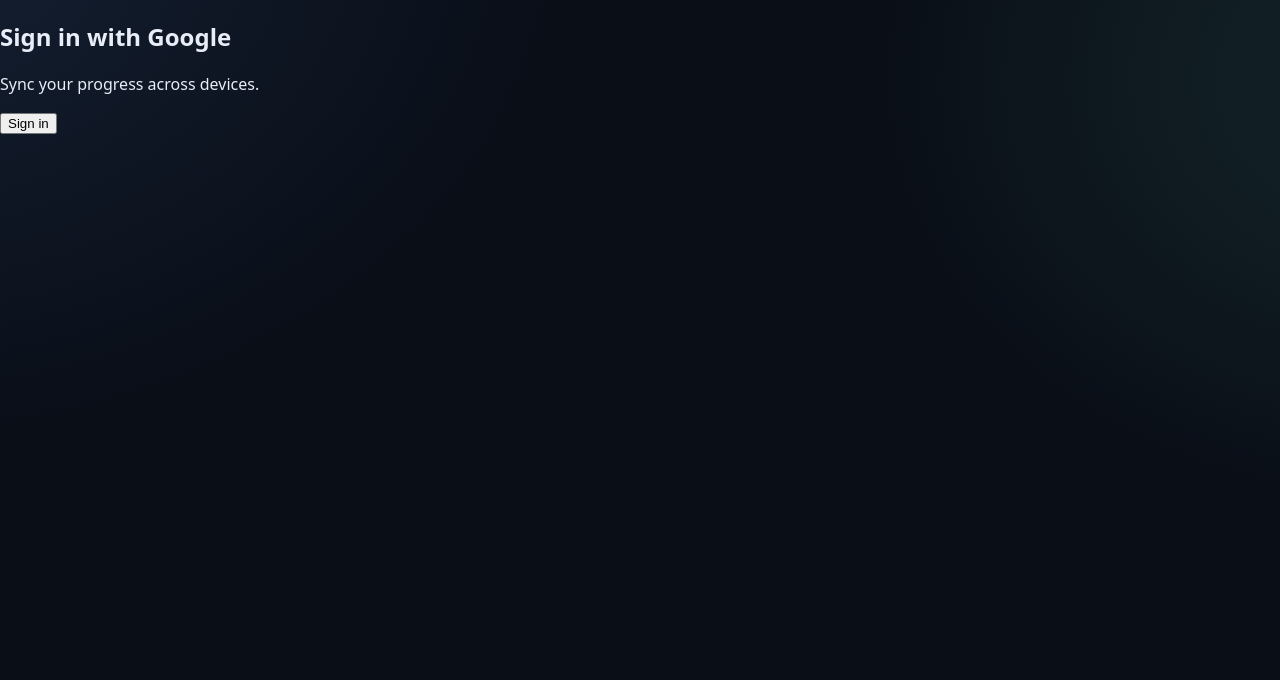
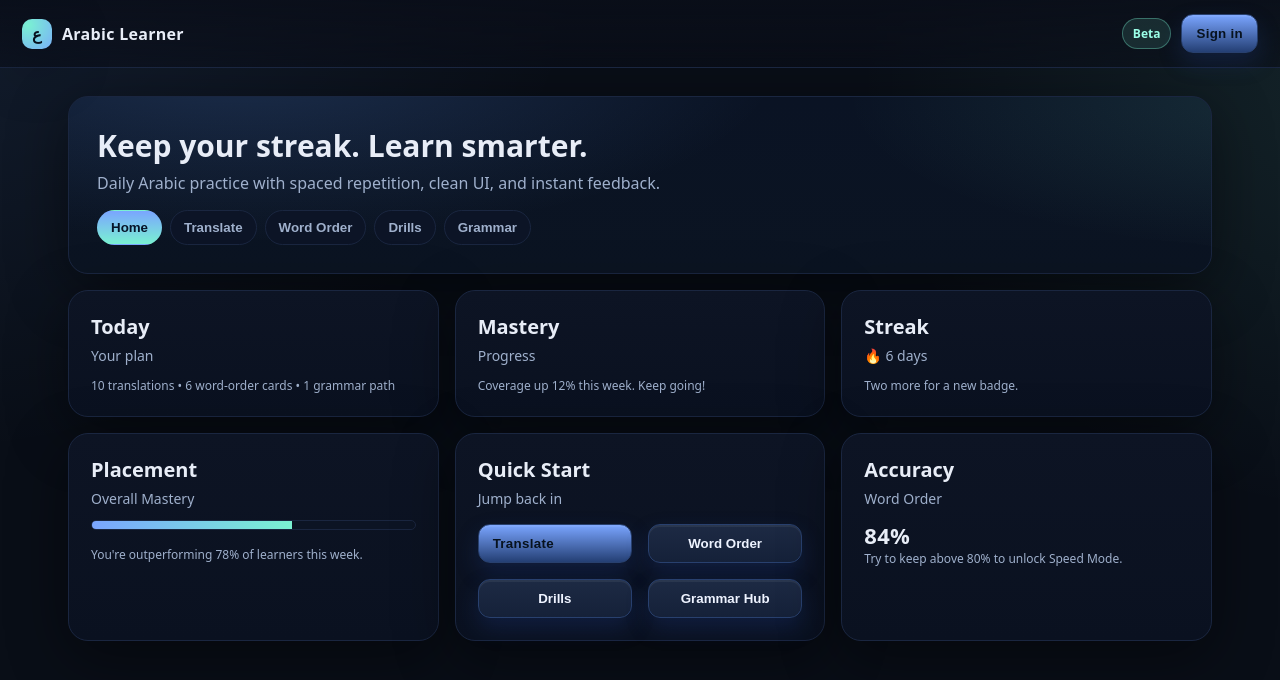
Before and after one commit to aquabble/arabialearners, a React (Vite) app: page / in a window 1280 px wide. Shown: the top 680 px of the page. Built offline with nearby package versions, Linux system fonts and the light colour scheme; no server answers.

Commit message:
Add files via upload

```diff
--- a/src/App.jsx
+++ b/src/App.jsx
@@ -1,10 +1,23 @@
 import React, { useState } from 'react'
-import Home from './components/Home'
-import StudyShell from './components/StudyShell'
-import ProfileFirebase from './components/ProfileFirebase'
-export default function AppFirebase(){
-  const [showDiacritics,setShowDiacritics]=useState(true)
-  const [user,setUser]=useState(null)
-  const [screen,setScreen]=useState('home')
-  return (<div className="min-h-screen bg-gradient-to-br from-emerald-200 via-sky-100 to-amber-200 dark:from-zinc-950 dark:via-zinc-950 dark:to-zinc-900 flex items-center justify-center p-6"><div className="max-w-4xl w-full">{!user ? (<ProfileFirebase onLogin={setUser} />) : (<><div className="mb-4 flex items-center justify-between"><div className="text-xl font-bold">📚 Arabic Learner</div><div className="flex items-center gap-2"><button onClick={()=>setScreen('home')} className={`px-3 py-1.5 rounded-full border ${screen==='home'?'bg-white/80 border-white shadow':'border-zinc-300 dark:border-zinc-700 bg-white/50 dark:bg-zinc-800/50'}`}>Home</button><button onClick={()=>setScreen('study')} className={`px-3 py-1.5 rounded-full border ${screen==='study'?'bg-white/80 border-white shadow':'border-zinc-300 dark:border-zinc-700 bg-white/50 dark:bg-zinc-800/50'}`}>Study</button><label className="ml-2 text-xs flex items-center gap-1"><input type="checkbox" checked={showDiacritics} onChange={e=>setShowDiacritics(e.target.checked)} /> Show diacritics</label></div></div>{screen==='home' ? (<Home user={user} />) : (<StudyShell showDiacritics={showDiacritics} user={user} />)}</>)}</div></div>)
+import StudyShell from './components/StudyShell.jsx'
+import Home from './components/Home.jsx'
+import TranslateGame from './components/TranslateGame.jsx'
+import WordOrderGame from './components/WordOrderGame.jsx'
+import Drills from './components/Drills.jsx'
+import GrammarHub from './components/GrammarHub.jsx'
+
+export default function App(){
+  const [mode, setMode] = useState('home')
+  const [showDiacritics, setShowDiacritics] = useState(true)
+  const [user, setUser] = useState(null)
+
+  return (
+    <StudyShell user={user} mode={mode} setMode={setMode}>
+      {mode === 'home' && <Home onNav={setMode} />}
+      {mode === 'translate' && <TranslateGame showDiacritics={showDiacritics} user={user} />}
+      {mode === 'word-order' && <WordOrderGame user={user} />}
+      {mode === 'drills' && <Drills user={user} />}
+      {mode === 'grammar' && <GrammarHub />}
+    </StudyShell>
+  )
 }
--- a/src/components/ui/Button.jsx
+++ b/src/components/ui/Button.jsx
@@ -1,5 +1,4 @@
 export default function Button({children, variant='default', className='', type='button', ...props}){
-  const cls = ['btn', variant==='ghost'&&'ghost', variant==='brand'&&'brand', variant==='danger'&&'danger']
-    .filter(Boolean).join(' ');
+  const cls = ['btn', variant==='ghost'&&'ghost', variant==='brand'&&'brand', variant==='danger'&&'danger'].filter(Boolean).join(' ')
   return <button type={type} className={`${cls} ${className}`} {...props}>{children}</button>
 }
```
